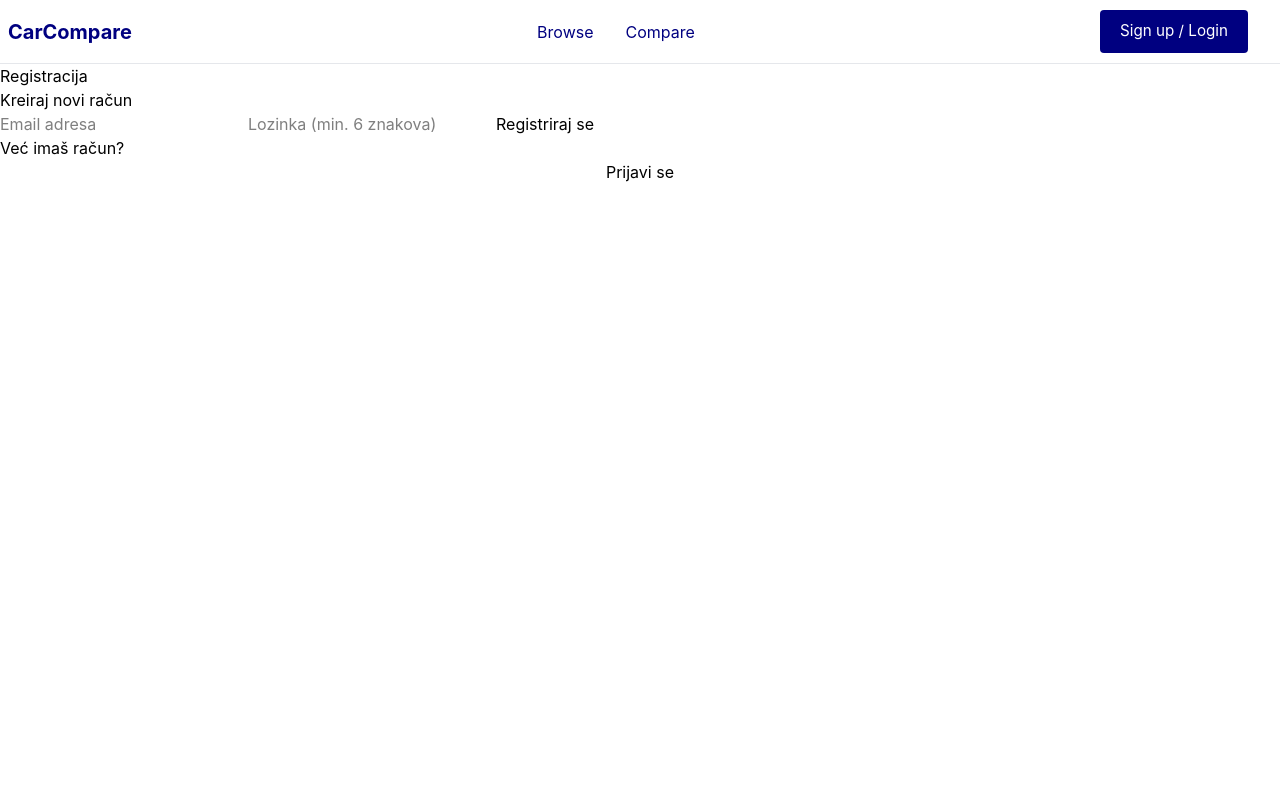
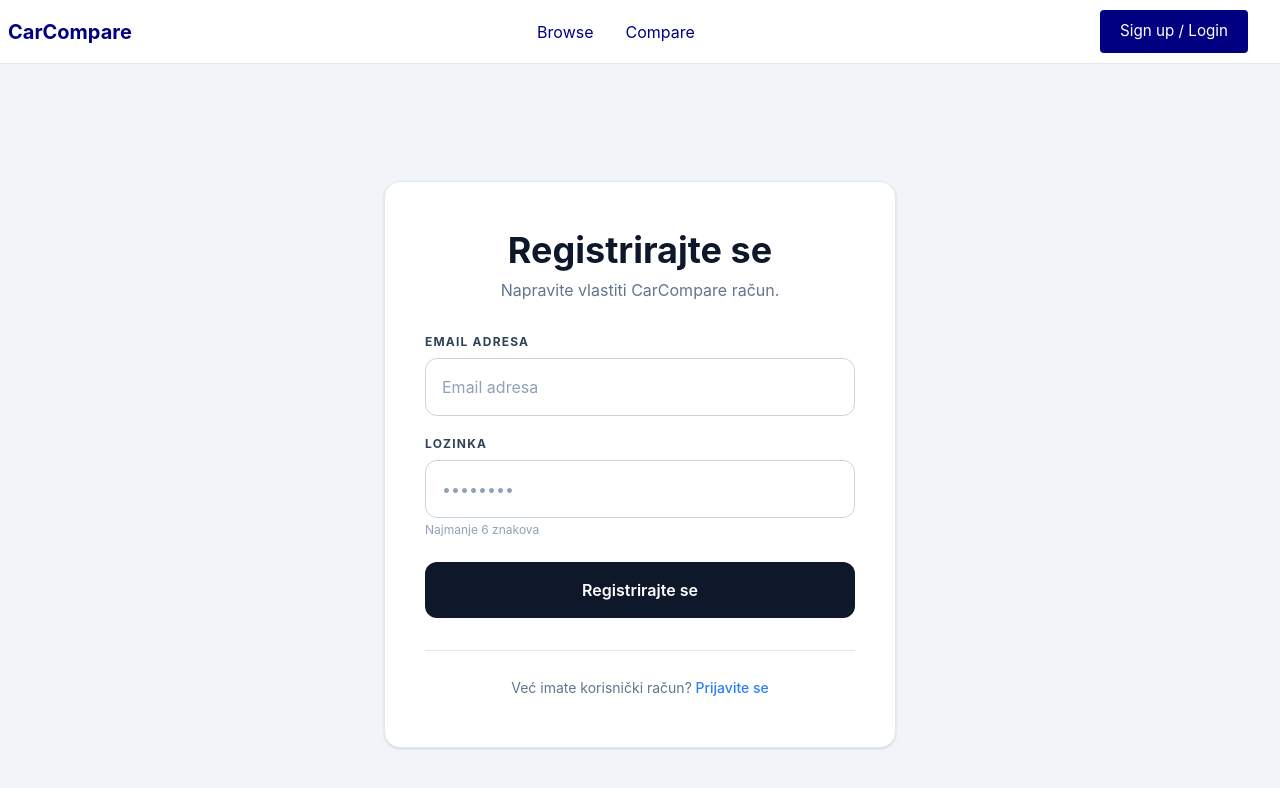
Before and after one commit to Diego160405/CarCompare, a Vue app: page /signup in a window 1280 px wide. Shown: the top 788 px of the page. Built offline with nearby package versions, Linux system fonts and the light colour scheme; no server answers.

Commit message:
Login i Signup css uljepšanje

```diff
--- a/src/views/Login.vue
+++ b/src/views/Login.vue
@@ -25,33 +25,65 @@ const login = async () => {
 </script>
 
 <template>
-  <div class="page">
-    <div class="card">
-      <h1>Prijava</h1>
-      <p class="subtitle">Dobrodošli nazad!</p>
+  <div class="min-h-screen bg-slate-100 flex items-center justify-center p-4">
+    <div class="bg-white rounded-2xl shadow-sm border border-slate-200 w-full max-w-lg px-10 py-12">
 
-      <div v-if="loggedIn" class="text-lime-400 font-semibold rounded-md px-4 py-2 mb-3">
+      <div class="text-center mb-8">
+        <h1 class="text-4xl font-bold text-slate-900 mb-2">Prijavite se</h1>
+        <p class="text-slate-500 text-base">Dobro došli nazad.</p>
+      </div>
+
+      <div v-if="loggedIn" class="text-green-600 font-semibold text-sm mb-4">
         Uspješno ste se prijavili!
       </div>
-
-      <div v-if="loggedOut" class="text-red-500 font-semibold rounded-md px-4 py-2 mb-3">
+      <div v-if="loggedOut" class="text-slate-500 font-semibold text-sm mb-4">
         Uspješno ste se odjavili!
       </div>
-
-      <div v-if="authStore.error" class="error-msg text-red-500">
+      <div v-if="authStore.error" class="text-red-500 text-sm mb-4">
         {{ authStore.error }}
       </div>
 
-      <div class="form-group">
-        <input v-model="email" type="email" placeholder="Email adresa" />
-        <input v-model="password" type="password" placeholder="Lozinka" />
-        <button class="btn btn-primary" @click="login">Prijavi se</button>
+      <div class="mb-5">
+        <label class="block text-xs font-bold tracking-widest text-slate-700 uppercase mb-2">
+          Email Adresa
+        </label>
+        <input
+          v-model="email"
+          type="email"
+          placeholder="Email adresa"
+          class="w-full border border-slate-300 rounded-xl px-4 py-4 text-slate-700 placeholder-slate-400 focus:outline-none focus:ring-2 focus:ring-slate-400 text-base"
+        />
       </div>
 
-      <div class="divider">Nemaš račun?</div>
-      <RouterLink to="/signup">
-        <button class="btn btn-ghost" style="width:100%">Registriraj se</button>
-      </RouterLink>
+      <div class="mb-6">
+        <div class="flex items-center justify-between mb-2">
+          <label class="block text-xs font-bold tracking-widest text-slate-700 uppercase">
+            Lozinka
+          </label>
+          <a href="#" class="text-blue-500 text-sm hover:underline">Zaboravili ste lozinku?</a>
+        </div>
+        <input
+          v-model="password"
+          type="password"
+          placeholder="••••••••"
+          class="w-full border border-slate-300 rounded-xl px-4 py-4 text-slate-700 placeholder-slate-400 focus:outline-none focus:ring-2 focus:ring-slate-400 text-base"
+        />
+      </div>
+
+      <button
+        @click="login"
+        class="w-full bg-slate-900 hover:bg-slate-800 text-white font-semibold text-base rounded-xl py-4 transition-colors"
+      >
+        Prijavite se
+      </button>
+
+      <div class="border-t border-slate-200 mt-8 pt-6 text-center">
+        <span class="text-slate-500 text-sm">Nemate korisnički račun? </span>
+        <RouterLink to="/signup" class="text-blue-500 text-sm hover:underline font-medium">
+          Registrirajte se
+        </RouterLink>
+      </div>
+
     </div>
   </div>
 </template>
--- a/src/views/Signup.vue
+++ b/src/views/Signup.vue
@@ -19,25 +19,57 @@ const register = async () => {
 </script>
 
 <template>
-  <div class="page">
-    <div class="card">
-      <h1>Registracija</h1>
-      <p class="subtitle">Kreiraj novi račun</p>
+  <div class="min-h-screen bg-slate-100 flex items-center justify-center p-4">
+    <div class="bg-white rounded-2xl shadow-sm border border-slate-200 w-full max-w-lg px-10 py-12">
 
-      <div v-if="authStore.error" class="error-msg">
+      <div class="text-center mb-8">
+        <h1 class="text-4xl font-bold text-slate-900 mb-2">Registrirajte se</h1>
+        <p class="text-slate-500 text-base">Napravite vlastiti CarCompare račun.</p>
+      </div>
+
+      <div v-if="authStore.error" class="text-red-500 text-sm mb-4">
         {{ authStore.error }}
       </div>
 
-      <div class="form-group">
-        <input v-model="email" type="email" placeholder="Email adresa" />
-        <input v-model="password" type="password" placeholder="Lozinka (min. 6 znakova)" />
-        <button class="btn btn-primary" @click="register">Registriraj se</button>
+      <div class="mb-5">
+        <label class="block text-xs font-bold tracking-widest text-slate-700 uppercase mb-2">
+          Email Adresa
+        </label>
+        <input
+          v-model="email"
+          type="email"
+          placeholder="Email adresa"
+          class="w-full border border-slate-300 rounded-xl px-4 py-4 text-slate-700 placeholder-slate-400 focus:outline-none focus:ring-2 focus:ring-slate-400 text-base"
+        />
       </div>
 
-      <div class="divider">Već imaš račun?</div>
-      <RouterLink to="/login">
-        <button class="btn btn-ghost" style="width:100%">Prijavi se</button>
-      </RouterLink>
+      <div class="mb-6">
+        <label class="block text-xs font-bold tracking-widest text-slate-700 uppercase mb-2">
+          Lozinka
+        </label>
+        <input
+          v-model="password"
+          type="password"
+          placeholder="••••••••"
+          class="w-full border border-slate-300 rounded-xl px-4 py-4 text-slate-700 placeholder-slate-400 focus:outline-none focus:ring-2 focus:ring-slate-400 text-base"
+        />
+        <p class="text-slate-400 text-xs mt-1">Najmanje 6 znakova</p>
+      </div>
+
+      <button
+        @click="register"
+        class="w-full bg-slate-900 hover:bg-slate-800 text-white font-semibold text-base rounded-xl py-4 transition-colors"
+      >
+        Registrirajte se
+      </button>
+
+      <div class="border-t border-slate-200 mt-8 pt-6 text-center">
+        <span class="text-slate-500 text-sm">Već imate korisnički račun?</span>
+        <RouterLink to="/login" class="text-blue-500 text-sm hover:underline font-medium">
+          Prijavite se
+        </RouterLink>
+      </div>
+
     </div>
   </div>
 </template>
```
